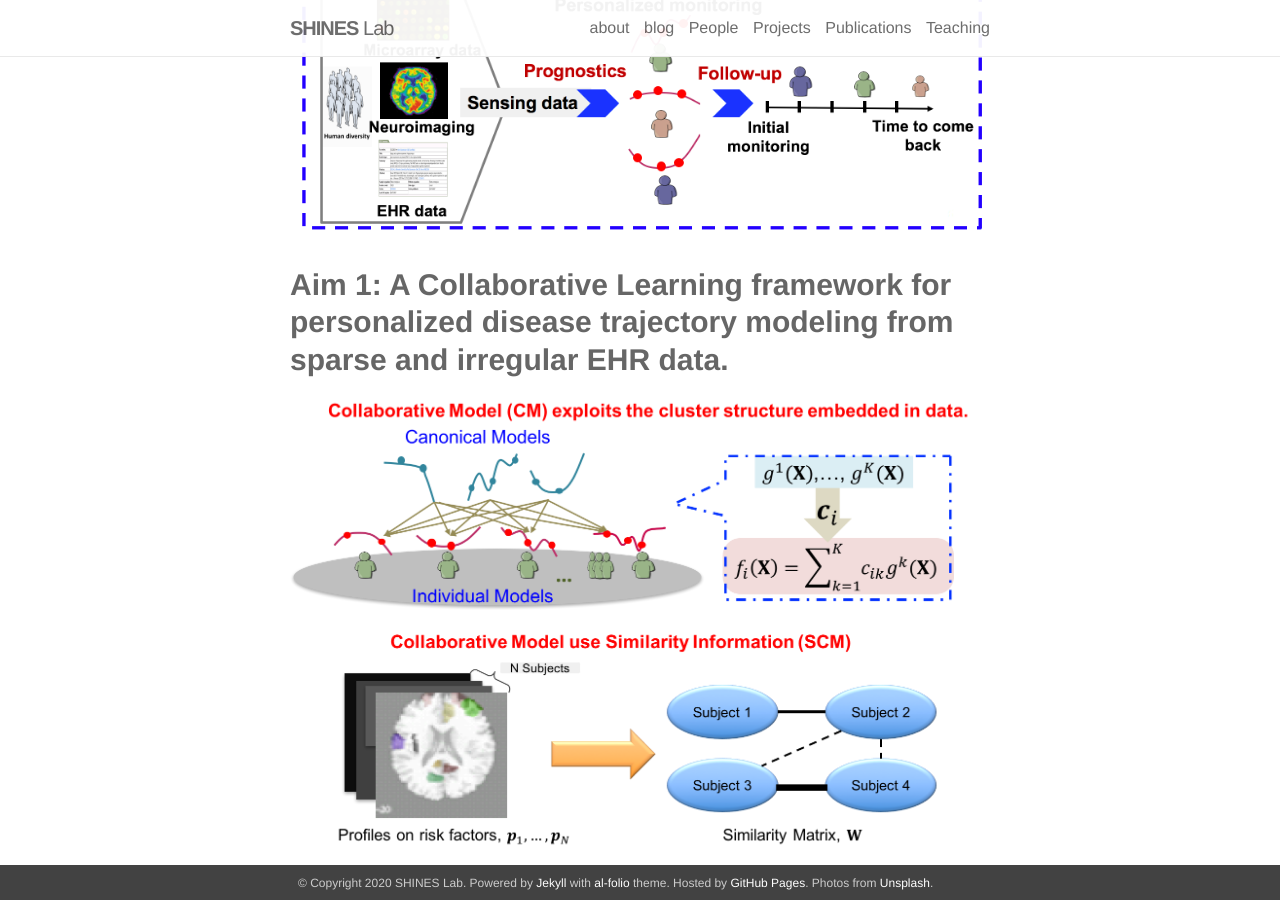
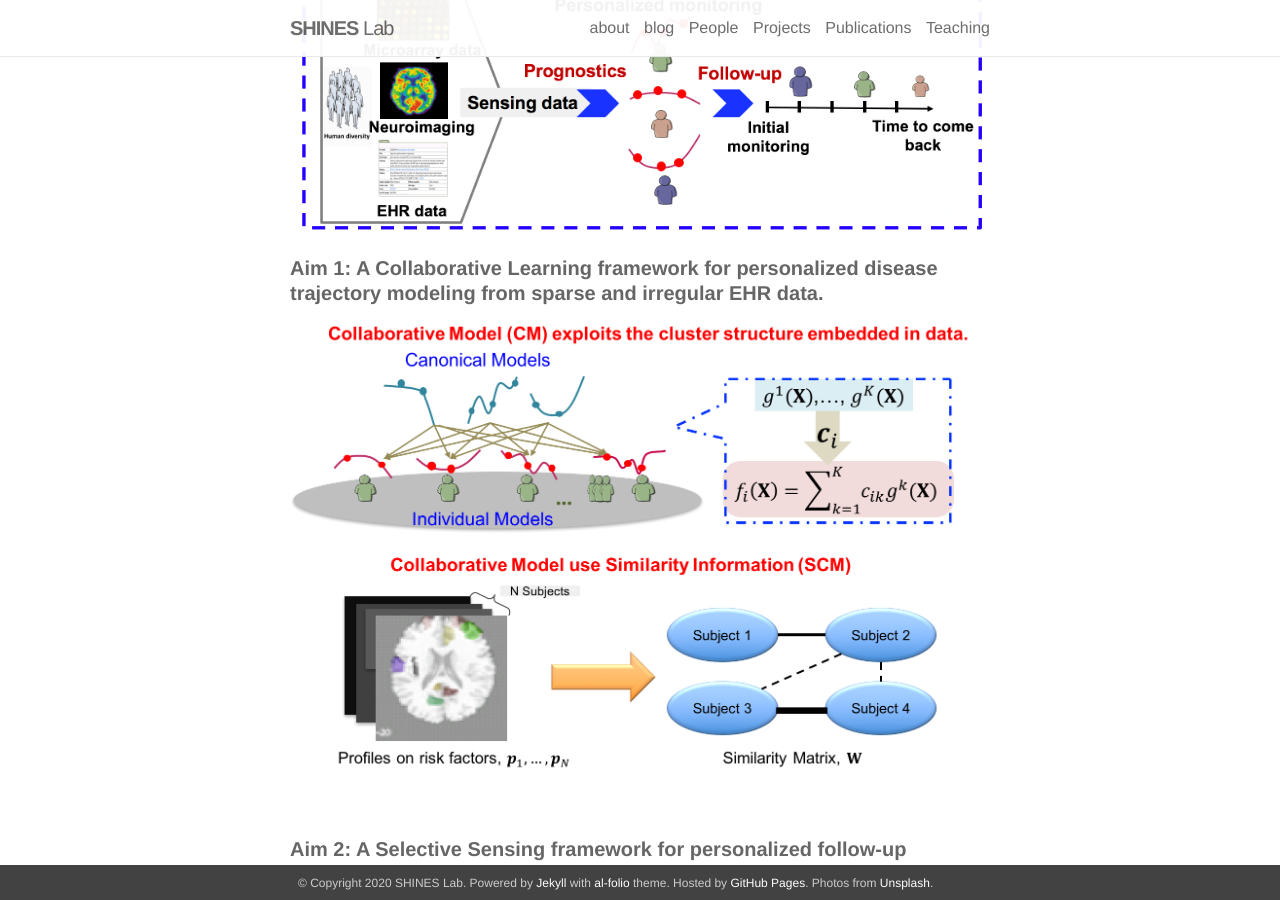
Before and after one commit to shines-lab/shines-lab.github.io, a Jekyll site: the page built from _projects/1_project.markdown, in a window 1280 px wide and 900 px high, scrolled down 562 px. Built offline with Jekyll 4.4.1, drawn with Linux system fonts in a browser that asks for light colours; nearby versions of some CDN libraries.

```diff
--- a/_projects/1_project.markdown
+++ b/_projects/1_project.markdown
@@ -7,9 +7,9 @@ img: /assets/img/Picture1.png
  <img src="{{site.baseurl}}/assets/img/Project1.png" align="center" width="100%" height="100%">
 <br>
 
-### **Aim 1: A Collaborative Learning framework for personalized disease trajectory modeling from sparse and irregular EHR data.**
+#### **Aim 1: A Collaborative Learning framework for personalized disease trajectory modeling from sparse and irregular EHR data.**
  <img src="{{site.baseurl}}/assets/img/Project1_CM.png" align="center" width="100%" height="100%">
 
 <br>
 
-### **Aim 2: A Selective Sensing framework for personalized follow-up monitoring under limited healthcare resources.**
+#### **Aim 2: A Selective Sensing framework for personalized follow-up monitoring under limited healthcare resources.**
```
